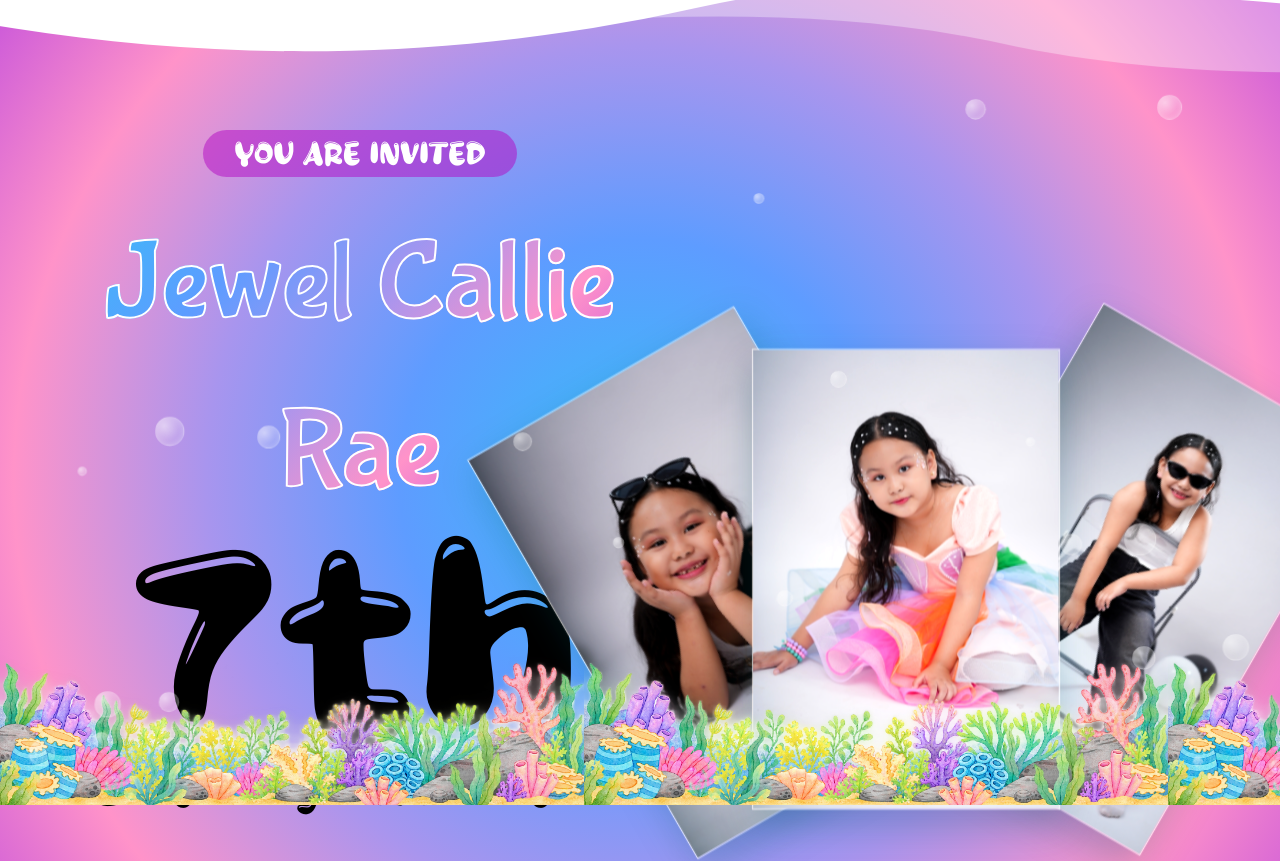
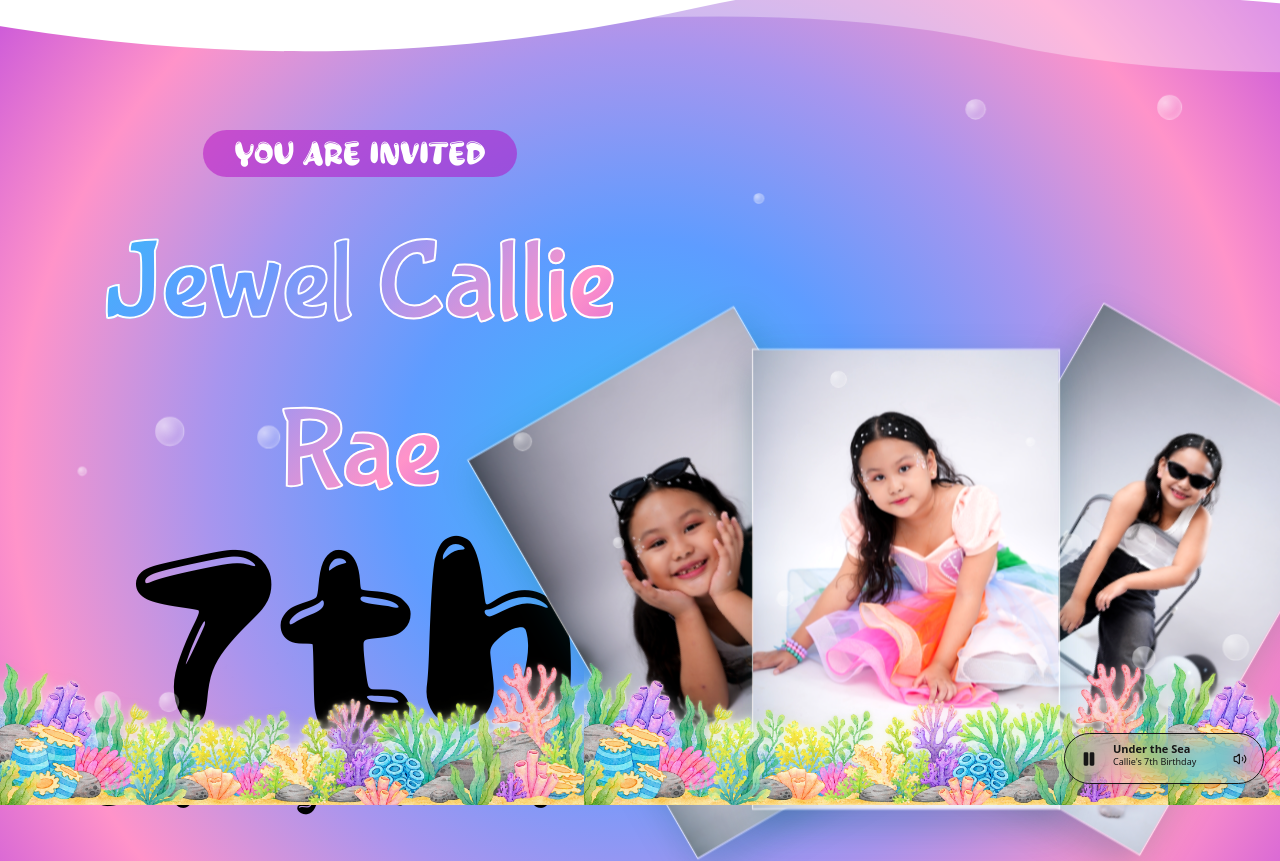
Before and after one commit to cyututsong/aswecelebrate, a Next.js app: page /callie-7th in a window 1280 px wide. Shown: the top 861 px of the page. Built offline with nearby package versions, Linux system fonts and the light colour scheme.

Commit message:
add music player featurer

```diff
--- a/app/(invitation)/callie-7th/page.module.css
+++ b/app/(invitation)/callie-7th/page.module.css
@@ -13,6 +13,18 @@
 
 html {
   scroll-behavior: smooth;
+}
+
+body {
+    overflow-x: hidden;
+}
+
+.displayDestop {
+  display: block;
+}
+
+.displayMobile {
+  display: none;
 }
 
 
@@ -685,6 +697,14 @@ body p, body li {
 
 @media only screen and (max-width: 600px) {
 
+  .displayDestop {
+    display: none;
+  }
+
+  .displayMobile {
+    display: block;
+  }
+
   .waveTop {
       top: -70px !important;
       left: -50px !important;
@@ -751,6 +771,7 @@ body p, body li {
 
   .oceanBottom {
       height: 180px;
+      bottom: 0!important;
       background-size: cover;
   }
 
@@ -805,8 +826,16 @@ body p, body li {
 
   .countDownSection h2 {
       width: 100%;
-      font-size: 2.5rem;
+      font-size: 3.5rem;
   }
+
+  .countDownSection p {
+      width: 100%;
+      text-align: center;
+      color:#000;
+      font-size: 1.3rem;
+  }
+
 
   .venueSection {
     padding: 5rem 2rem;
@@ -824,12 +853,6 @@ body p, body li {
       text-align: center;
       line-height: 0.9em;
       margin-bottom: 0px;
-  }
-
-  .countDownSection p {
-      width: 100%;
-      text-align: center;
-      color:#000;
   }
 
   .venueSection p {
@@ -937,4 +960,7 @@ body p, body li {
 
 
 
+
+
+
 }
--- a/app/(invitation)/callie-7th/page.tsx
+++ b/app/(invitation)/callie-7th/page.tsx
@@ -37,17 +37,17 @@ import RsvpForm from '@/components/forms/callie/RsvpForm';
 import OceanBubbles from '@/components/ui/effects/ocean/OceanBubbles';
 import {CardCarousel} from '@/components/ui/cardcarousel/CardCadrousel'
 import Link from 'next/link';
+import {MusicPlayer} from '@/components/ui/musicplayer/MusicPlayer';
 
-const isMobile = typeof window !== 'undefined' && window.innerWidth <= 768;
 
 const debutantImages = [
-  callie15,
+  callie10,
   callie5,
   callie12,
   callie13,
   callie4,
   callie7,
-  callie10,
+  callie15,
   callie11,
   callie9,
   callie6,
@@ -68,7 +68,7 @@ const mansoryImages: MasonryItem[] = [
 ];
 
 const sevenRoses = [
-  "Matteo De Guzman",
+  "Matteo Nicolas De Guzman",
   "Dwayne Francis Crisologo",
   "Jude Crisologo",
   "Ninong Leodee John Amar",
@@ -78,10 +78,10 @@ const sevenRoses = [
 ]
 
 const sevenBills = [
-    "Tita Jeanette Perry",
+    "Kevin Charles Bancod",
     "Ninang Mary Grace Vidal",
     "Ninang Anelor Endriga",
-    "Ninang Anelor Endriga",
+    "Ninang Gretchen Pamilaran",
     "Ate Scarlette Jayda Francisco",
     "Judaea Estrelle Crisologo",
     "Ninang Irish Mae Cruz"
@@ -101,14 +101,14 @@ const sevenCandles = [
     "Nanay Wena",
     "Lola Ising",
     "Tita P & Ninang Julie",
-    "Tita Etel",
+    "Tita Etel & Ate JJ",
     "Ninang Kim & Ninang Pedi",
-    "Ninang Michelle",
-    "Ninang Cyrrah"
+    "Ninang Michelle Pagurayan",
+    "Ninang Cyrrah & Ninang Sam"
 ];
 
 const sevenBallons = [
-    "Gideon Cabrera",
+    "Joshtine Kiel Jamandri",
     "Kahel Naithan Mata",
     "Gabriel Liam Fontanilla",
     "Jaeden Sto. Nino",
@@ -120,11 +120,11 @@ const sevenBallons = [
 const sevenToys = [
     "Diane Francine Crisologo",
     "Jaxianna Kiersten Santiago",
-    "Judaea Estrella Crisologo",
+    "Gideon Cabrera",
     "Zackiesha Amber Dacara",
     "Summer Ayanah Dacara",
-    "Self Espiritu",
-    "Solei Margaux Sta. Maria"
+    "Seff Espiritu",
+    "Soleil Margaux Sta. Maria"
 ];
 
 const sevenSweetTreats = [
@@ -214,6 +214,13 @@ export default function Callie() {
         {/* Floating Ocean Air Bubbles */}
         <OceanBubbles count={30} />
 
+        <MusicPlayer
+          audioSrc="/music/under-the-sea.mp3"
+          title="Under the Sea"
+          subtitle="Callie's 7th Birthday"
+          autoPlay={true}
+        />
+
 
         <section className={`${Style.BannerSection} flex flex-row p-20`}>
 
@@ -242,7 +249,7 @@ export default function Callie() {
          <div>
 
                 <div className="w-1/2 flex flex-col">
-                  {!isMobile && <sub>YOU ARE INVITED</sub>}
+                  <sub className={Style.displayDestop}>YOU ARE INVITED</sub>
                   <h2 className={Style.gradientText}>Jewel Callie Rae</h2>
                   <h3 >7th</h3>
                   <h4>Birthday Celebration</h4>
@@ -251,7 +258,7 @@ export default function Callie() {
                 </div>
 
                 {/* Stack Container */}
-                {isMobile && <sub>YOU ARE INVITED</sub>}
+                <sub className={Style.displayMobile}>YOU ARE INVITED</sub>
                 <div className={`${Style.cardStack} flex items-center justify-center w-1/2 flex flex-col`}>
 
                   {/* Bottom Card (callie3) - Rotated Right */}
@@ -327,11 +334,10 @@ export default function Callie() {
             variant="bubble"
           />
 
-
         </section>
 
-        {!isMobile &&
-          <section className={`${Style.parallaxGallerySection} flex flex-col`} >
+
+          <section className={`${Style.parallaxGallerySection} ${Style.displayDestop} flex flex-col`} >
 
             <ParallaxGallery
                   images={debutantImages}
@@ -339,11 +345,8 @@ export default function Callie() {
             />
 
           </section>
-        }
 
-
-        {isMobile &&
-         <section className={`${Style.parallaxGallerySection} flex flex-col`} >
+         <section className={`${Style.parallaxGallerySection} ${Style.displayMobile} flex flex-col`} >
             <div className="flex h-screen items-center justify-center bg-[#f5f4f3]">
                   <CardCarousel
                     items={debutantImages}
@@ -352,7 +355,7 @@ export default function Callie() {
                   />
             </div>
          </section>
-        }
+
 
         <section className={`${Style.venueSection} relative flex flex-col items-center justify-center min-h-[200px] overflow-hidden p-20`} >
 
@@ -613,8 +616,6 @@ export default function Callie() {
         </section>
 
         <section className={`w-full ${Style.oceanBottom}`}>
-
-
         </section>
 
     </>
--- a/components/ui/cardcarousel/CardCadrousel.tsx
+++ b/components/ui/cardcarousel/CardCadrousel.tsx
@@ -71,7 +71,7 @@ export const CardCarousel: React.FC<CardCarouselProps> = ({
       initial={initial}
       animate={animate}
       transition={transition}
-      className={cn("relative w-full max-w-3xl", className)}
+      className={cn("relative w-full max-w-full overflow-hidden px-4 flex justify-center items-center", className)}
       {...motionProps}
     >
       <style>{`
@@ -86,6 +86,11 @@ export const CardCarousel: React.FC<CardCarouselProps> = ({
         effect="cards"
         grabCursor={true}
         loop={loop}
+        cardsEffect={{
+          perSlideOffset: 8, // Reduce side displacement of background cards
+          perSlideRotate: 2, // Reduce rotation angle so cards stay within screen
+          slideShadows: false, // Prevents overflow shadow artifacts on mobile
+        }}
         pagination={showPagination ? { clickable: true } : false}
         navigation={
           showNavigation
@@ -95,8 +100,7 @@ export const CardCarousel: React.FC<CardCarouselProps> = ({
               }
             : false
         }
-        /* Updated height class here */
-        className={cn("card-swiper-container h-[60vh] w-[260px]", cardClassName)}
+        className={cn("card-swiper-container h-[50vh] min-h-[320px] max-h-[500px] w-[75vw] max-w-[280px]", cardClassName)}
         modules={[EffectCards, Autoplay, Pagination, Navigation]}
       >
         {items.map((item, index) => (
--- /dev/null
+++ b/components/ui/musicplayer/MusicPlayer.tsx
@@ -0,0 +1,165 @@
+"use client";
+
+import React, { useState, useRef, useEffect } from "react";
+import { Play, Pause, Volume2, VolumeX } from "lucide-react";
+import { motion, AnimatePresence } from "framer-motion";
+
+export interface MusicPlayerProps {
+  /** Path or URL to the audio file */
+  audioSrc: string;
+  /** Song title */
+  title?: string;
+  /** Artist or subtitle name */
+  subtitle?: string;
+  /** Auto play music when component mounts or on initial user interaction */
+  autoPlay?: boolean;
+}
+
+export const MusicPlayer: React.FC<MusicPlayerProps> = ({
+  audioSrc,
+  title = "Background Music",
+  subtitle = "Celebration Theme",
+  autoPlay = true,
+}) => {
+  const audioRef = useRef<HTMLAudioElement | null>(null);
+  const [isPlaying, setIsPlaying] = useState<boolean>(false);
+  const [isMuted, setIsMuted] = useState<boolean>(false);
+  const [progress, setProgress] = useState<number>(0);
+
+  useEffect(() => {
+    if (!autoPlay || !audioRef.current) return;
+
+    const playAudio = () => {
+      if (audioRef.current && audioRef.current.paused) {
+        audioRef.current
+          .play()
+          .then(() => {
+            setIsPlaying(true);
+            removeInteractionListeners();
+          })
+          .catch(() => {
+            // Autoplay blocked; waiting for user gesture
+          });
+      }
+    };
+
+    const removeInteractionListeners = () => {
+      window.removeEventListener("click", playAudio);
+      window.removeEventListener("touchstart", playAudio);
+      window.removeEventListener("scroll", playAudio);
+      window.removeEventListener("keydown", playAudio);
+    };
+
+    // 1. Try playing immediately on load
+    audioRef.current
+      .play()
+      .then(() => {
+        setIsPlaying(true);
+      })
+      .catch(() => {
+        // 2. If blocked by browser, attach global event listeners for first interaction
+        window.addEventListener("click", playAudio, { once: true });
+        window.addEventListener("touchstart", playAudio, { once: true });
+        window.addEventListener("scroll", playAudio, { once: true });
+        window.addEventListener("keydown", playAudio, { once: true });
+      });
+
+    return () => {
+      removeInteractionListeners();
+    };
+  }, [autoPlay, audioSrc]);
+
+  const togglePlay = () => {
+    if (!audioRef.current) return;
+    if (isPlaying) {
+      audioRef.current.pause();
+      setIsPlaying(false);
+    } else {
+      audioRef.current.play().then(() => setIsPlaying(true));
+    }
+  };
+
+  const toggleMute = () => {
+    if (!audioRef.current) return;
+    audioRef.current.muted = !isMuted;
+    setIsMuted(!isMuted);
+  };
+
+  const handleTimeUpdate = () => {
+    if (!audioRef.current) return;
+    const current = audioRef.current.currentTime;
+    const duration = audioRef.current.duration || 1;
+    setProgress((current / duration) * 100);
+  };
+
+  return (
+    <div className="fixed bottom-4 right-4 z-50 flex items-center gap-2 bg-background/80 backdrop-blur-md border border-border/50 p-2 pr-3 rounded-full shadow-lg w-full max-w-[200px]">
+      <audio
+        ref={audioRef}
+        src={audioSrc}
+        onTimeUpdate={handleTimeUpdate}
+        onEnded={() => setIsPlaying(false)}
+        loop
+      />
+
+      {/* Play/Pause Trigger Button */}
+      <motion.button
+        whileTap={{ scale: 0.92 }}
+        onClick={togglePlay}
+        className="relative flex-shrink-0 flex items-center justify-center h-8 w-8 rounded-full bg-primary text-primary-foreground shadow-md transition-colors"
+        aria-label={isPlaying ? "Pause music" : "Play music"}
+      >
+        <AnimatePresence mode="wait">
+          {isPlaying ? (
+            <motion.div
+              key="pause"
+              initial={{ scale: 0.5, opacity: 0 }}
+              animate={{ scale: 1, opacity: 1 }}
+              exit={{ scale: 0.5, opacity: 0 }}
+            >
+              <Pause className="h-4 w-4 fill-current" />
+            </motion.div>
+          ) : (
+            <motion.div
+              key="play"
+              initial={{ scale: 0.5, opacity: 0 }}
+              animate={{ scale: 1, opacity: 1 }}
+              exit={{ scale: 0.5, opacity: 0 }}
+            >
+              <Play className="h-4 w-4 fill-current ml-0.5" />
+            </motion.div>
+          )}
+        </AnimatePresence>
+      </motion.button>
+
+      {/* Track Information & Progress bar */}
+      <div className="flex flex-col min-w-0 flex-1">
+        <span className="text-[11px] font-semibold truncate leading-tight text-foreground">
+          {title}
+        </span>
+        <span className="text-[9px] text-muted-foreground truncate leading-tight">
+          {subtitle}
+        </span>
+        <div className="w-full bg-secondary h-1 rounded-full mt-1 overflow-hidden">
+          <div
+            className="bg-primary h-full transition-all duration-200"
+            style={{ width: `${progress}%` }}
+          />
+        </div>
+      </div>
+
+      {/* Mute/Unmute Toggle */}
+      <button
+        onClick={toggleMute}
+        className="flex-shrink-0 p-1 text-muted-foreground hover:text-foreground transition-colors"
+        aria-label={isMuted ? "Unmute" : "Mute"}
+      >
+        {isMuted ? (
+          <VolumeX className="h-3.5 w-3.5" />
+        ) : (
+          <Volume2 className="h-3.5 w-3.5" />
+        )}
+      </button>
+    </div>
+  );
+};
```
Also changed, not shown: 1 other file (tests, documents, lock files or other folders).
